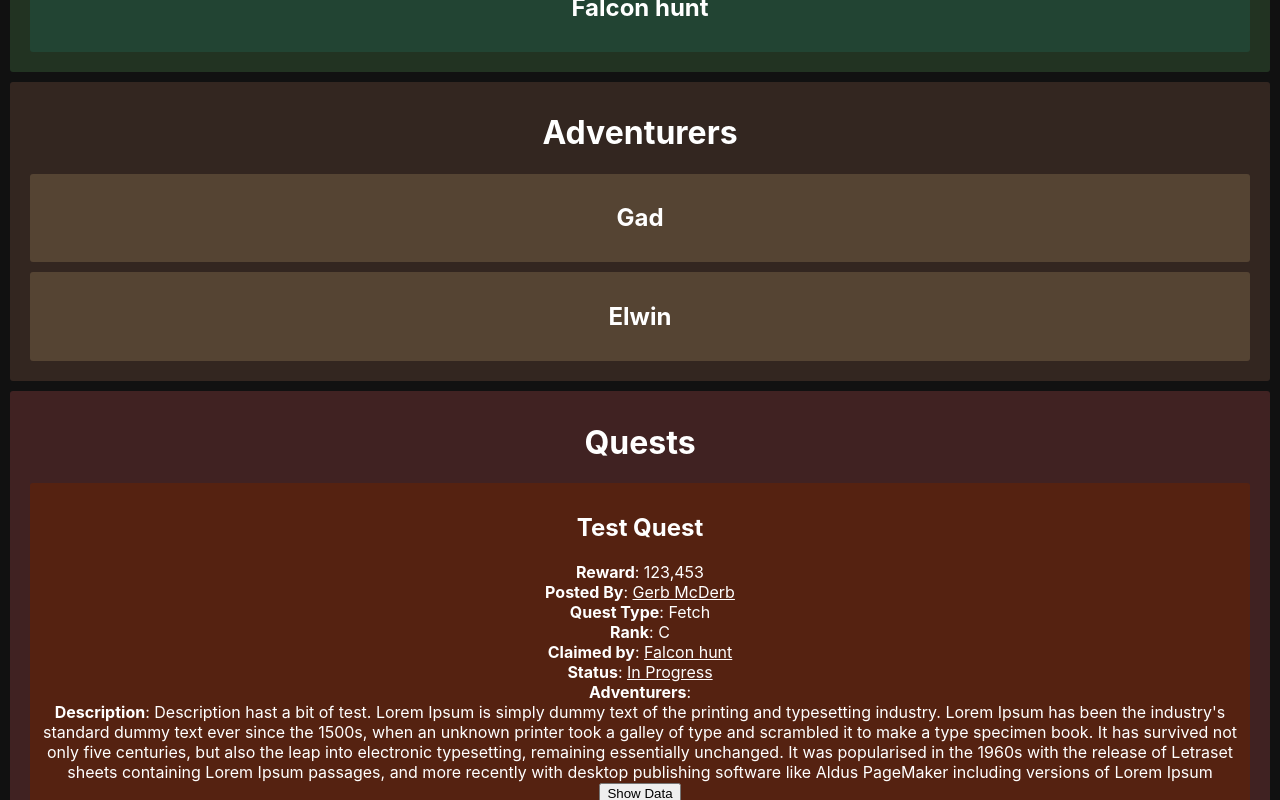
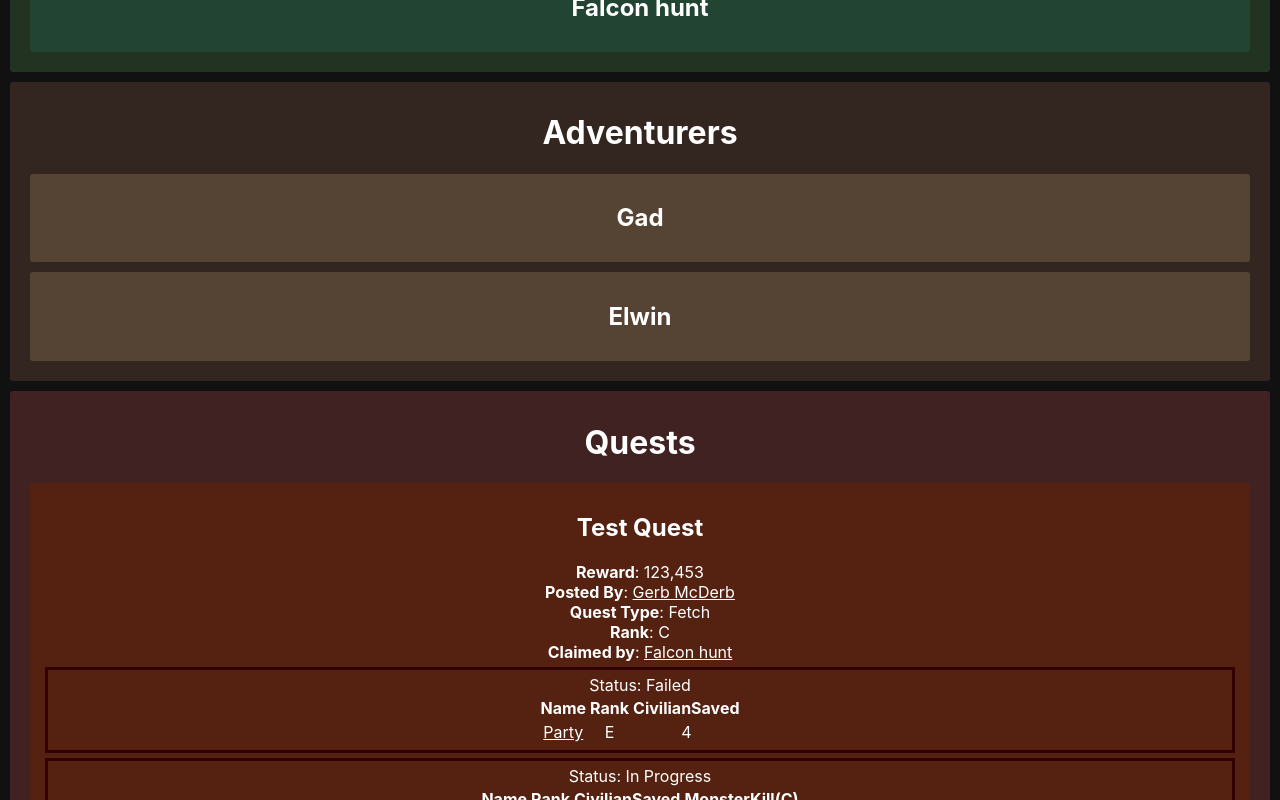
Before and after one commit to claytonweller/fantasy, a React (Create React App) app: page / in a window 1280 px wide. Both pictures are taken after a click on the element "Test Quest". Shown: the part 381-1181 px from the top of the page. Built offline with nearby package versions, Linux system fonts and the light colour scheme.

Commit message:
Show metrics on quests

```diff
--- a/src/components/AdventurerCard.tsx
+++ b/src/components/AdventurerCard.tsx
@@ -1,9 +1,9 @@
-import { IAdventurer } from "../types/Adventurer";
+import { IAdventurer, IAdventurerQuest } from "../types/Adventurer";
 import { CardTypes } from "../types/Card";
+import { IMetricsWithMeta } from "../types/Quest";
 import { ISearchParams } from "../types/SearchParams";
 import Card from "./Card";
 import MetricGrid from "./MetricGrid";
-import MetricRow from "./MetricRow";
 
 export default function AdventurerCard ({adventurer, search, makeSearchable}: {
   adventurer: IAdventurer,
@@ -11,8 +11,11 @@ export default function AdventurerCard ({adventurer, search, makeSearchable}: {
   makeSearchable: (text: string) => JSX.Element
 }){
   const {name, bio, clan, quests, rank} = adventurer
+  const metaMetrics: IMetricsWithMeta[] = quests.map(q =>{
+    return metaMetricsFromAdventurerQuest(q)
+  })
   const questSection = (
-    <MetricGrid quests={quests} makeSearchable={makeSearchable}/>
+    <MetricGrid metaMetrics={metaMetrics} makeSearchable={makeSearchable}/>
   )
   return (
     <Card
@@ -35,3 +38,16 @@ export default function AdventurerCard ({adventurer, search, makeSearchable}: {
     </Card>
   )
 }
+
+function metaMetricsFromAdventurerQuest(q: IAdventurerQuest){
+  const personalMetrics = q.metrics
+  const partyMetrics = q.parties
+    .filter(p => p.questId === q.details.id)
+    .map(p => p.metrics)
+    .flat()
+  return {
+    name: q.details.name,
+    rank: q.details.questRank,
+    metrics: [...personalMetrics, ...partyMetrics]
+  }
+}
--- a/src/components/MetricGrid.tsx
+++ b/src/components/MetricGrid.tsx
@@ -1,5 +1,4 @@
-import { IAdventurerQuest } from "../types/Adventurer";
-import { IDbQuestAdventurerMetric, IDbQuestPartyMetric } from "../types/Quest";
+import { IMetricsWithMeta, IMetric } from "../types/Quest";
 import { Ranks } from "../types/Ranks";
 import { capitalizeFirstLetter } from "../utils/capitalizeFirstLetter";
 import { sortStringsAlphabetical } from "../utils/sortStringsAlphabetical";
@@ -7,15 +6,15 @@ import MetricRow from "./MetricRow";
 
 
 export default function MetricGrid (params:{
-  quests: IAdventurerQuest[],
+  metaMetrics: IMetricsWithMeta[],
   makeSearchable: (text: string) => JSX.Element
 }){
-  const {quests, makeSearchable} = params
-  const emptyRow = createEmptyRow(quests)
+  const {metaMetrics, makeSearchable} = params
+  const emptyRow = createEmptyRow(metaMetrics)
   const headers = Object.keys(emptyRow).map(key => <th>{capitalizeFirstLetter(key)}</th>)
-  const rows = quests.map(q =>{
+  const rows = metaMetrics.map(m =>{
     return (<MetricRow
-      quest={q}
+      meta={m}
       emptyRow={emptyRow}
       makeSearchable={makeSearchable}
     />)
@@ -37,26 +36,18 @@ export default function MetricGrid (params:{
   )
 }
 
-function createEmptyRow (quests: IAdventurerQuest[]){
-
-  const keys: string[] = quests.map(q =>{
-    const {parties} = q
-
-    const personalMetricKeys = q.metrics.map(m => formatRuleNameFromMetric(m))
-    let partyMetricKeys: string[] = []
-    parties.forEach(p =>{
-      const keys = p.metrics.map(m => formatRuleNameFromMetric(m))
-      partyMetricKeys = [...partyMetricKeys, ...keys]
-    })
-    return [...personalMetricKeys, ...partyMetricKeys]
+function createEmptyRow (metrics: IMetricsWithMeta[]){
+  const ruleNames: string[] = metrics.map(meta =>{
+    const names = meta.metrics.map(m => formatRuleNameFromMetric(m))
+    return names
   }).flat()
 
-  const sortedKeys = sortStringsAlphabetical(keys)
+  const sortedNames = sortStringsAlphabetical(ruleNames)
 
   let emptyRow: IMetricRow = {
-    title: 'Default title',
+    name: 'Default title',
     rank: Ranks.E,
-    ... createEmptyCells(sortedKeys)
+    ...createEmptyCells(sortedNames)
   }
   return emptyRow
 }
@@ -73,14 +64,14 @@ function createEmptyCells(metricKeys: string[]){
   return emptyCells
 }
 
-export function formatRuleNameFromMetric (m: IDbQuestAdventurerMetric | IDbQuestPartyMetric){
+export function formatRuleNameFromMetric (m: IMetric){
   return m.rank
   ? `${m.metricRuleId}(${m.rank})`
   : m.metricRuleId
 }
 
 export interface IMetricRow extends IEmptyMetricRow{
-  title: string | JSX.Element
+  name: string | JSX.Element
   rank: Ranks | JSX.Element
 }
 
--- a/src/components/MetricRow.tsx
+++ b/src/components/MetricRow.tsx
@@ -1,29 +1,24 @@
-import { IAdventurerQuest } from "../types/Adventurer";
+import { IMetricsWithMeta } from "../types/Quest";
+import { Ranks } from "../types/Ranks";
 import { formatRuleNameFromMetric, IMetricRow } from "./MetricGrid";
 
 
 export default function MetricRow (params:{
-  quest: IAdventurerQuest,
+  meta: IMetricsWithMeta,
   emptyRow: IMetricRow
   makeSearchable: (text: string) => JSX.Element
 }){
-  const {quest, emptyRow, makeSearchable} = params
+  const {meta, emptyRow, makeSearchable} = params
   // We spread here to create a shallow copy so our
   // mutations don't affect other rows
   const row: IMetricRow = {
     ...emptyRow,
-    title: makeSearchable(quest.details.name),
-    rank: quest.details.questRank
+    name: makeSearchable(meta.name),
+    rank: meta.rank || Ranks.E
   }
 
-  quest.metrics.forEach(m => {
+  meta.metrics.forEach(m => {
     row[formatRuleNameFromMetric(m)] = m.value
-  })
-
-  quest.parties.forEach(p => {
-    p.metrics.forEach(m =>{
-      row[formatRuleNameFromMetric(m)] = m.value
-    })
   })
 
   const cells = Object.values(row).map(value =>{
--- a/src/components/QuestCard.tsx
+++ b/src/components/QuestCard.tsx
@@ -1,16 +1,56 @@
+import { adventurersById } from "../data/queries/adventurers";
 import { CardTypes } from "../types/Card";
 import { IQuest } from "../types/Quest";
+import { Ranks } from "../types/Ranks";
 import { ISearchParams } from "../types/SearchParams";
 import { addCommasToNumber } from "../utils/addCommasToNumber";
+import { sortByRank } from "../utils/sortByRank";
 import Card from "./Card";
+import MetricGrid from "./MetricGrid";
 
 export default function QuestCard ({quest, search, makeSearchable}: {
   quest: IQuest,
   search: ISearchParams
   makeSearchable: (text: string) => JSX.Element
 }){
-  const {name, reward, postedBy, questType, claimedByName = 'Default', description, questRank, parties, status } = quest
-  const adventurerNames = parties[0].adventurers?.map(a => <div>{makeSearchable(a.name)}</div>)
+  const {name, reward, postedBy, questType, claimedByName = 'Default', description, questRank, parties } = quest
+
+  const partyComponents = parties.map(p =>{
+    const adventurerMetrics = p.adventurers?.map(a => {
+      const compositeAdventurer = adventurersById[a.id]
+      const questParty = compositeAdventurer.questParties.find(qp => qp.partyId === p.id)
+      const metrics = questParty?.metrics.map(m => ({...m, questAdventurerId: 'Placeholder'}))
+      return {
+        name: a.name,
+        rank: a.rank,
+        metrics: metrics || []
+      }
+    }) || []
+    const highestAdventurerRank = sortByRank(p.adventurers)[0]?.rank || Ranks.E
+
+    const partyMetrics = {
+      name: 'Party',
+      rank: highestAdventurerRank,
+      metrics: p.metrics.map(m => ({...m, questPartyId: 'Placeholder'}))
+    }
+    const metaMetrics = [
+      partyMetrics,
+      ...adventurerMetrics
+    ]
+    return(
+      <div style={{
+        border: 'rgb(50, 0, 0)',
+        borderStyle: 'solid',
+        padding: '5px',
+        margin: '5px'
+      }}>
+        <div>
+          <div>Status: {p.status}</div>
+          <MetricGrid metaMetrics={metaMetrics} makeSearchable={makeSearchable}/>
+        </div>
+      </div>
+    )
+  })
   return (
     <Card
       color='#552211'
@@ -36,10 +76,7 @@ export default function QuestCard ({quest, search, makeSearchable}: {
         <b>Claimed by</b>: {makeSearchable(claimedByName)}
       </div>
       <div>
-        <b>Status</b>: {makeSearchable(status)}
-      </div>
-      <div>
-        <b>Adventurers</b>: {adventurerNames}
+        {partyComponents}
       </div>
       <div>
         <b>Description</b>: {description}
--- a/src/data/raw/quests.ts
+++ b/src/data/raw/quests.ts
@@ -18,11 +18,23 @@ export const rawQuests: IRawQuest[] = [
         id: 'party1',
         startWeek: 1,
         clanId: 'clan1',
+        status: QuestStatus.Failed,
+        metrics:[
+          {
+            metricRuleId: MetricRuleId.CivilianSaved,
+            value: 4,
+          }
+        ]
+      },
+      {
+        id: 'party3',
+        startWeek: 2,
+        clanId: 'clan1',
         status: QuestStatus.InProgress,
         metrics:[
           {
             metricRuleId: MetricRuleId.CivilianSaved,
-            value: 4,
+            value: 2,
           }
         ]
       }
--- a/src/utils/sortByRank.ts
+++ b/src/utils/sortByRank.ts
@@ -10,6 +10,7 @@ const sortPriority = {
 }
 
 export function sortByRank<T>(input:(T & {rank:Ranks})[]):T[]{
+  if(!input) return []
   const sorted = input.sort((a, b)=> sortPriority[a.rank] - sortPriority[b.rank])
 
   return sorted
```
Also changed, not shown: src/types/Quest.ts (+8 -0 lines).
